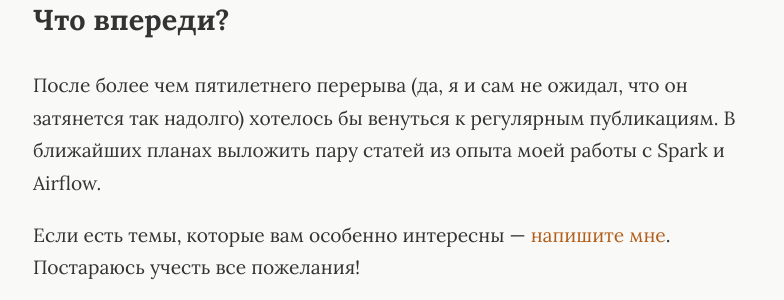
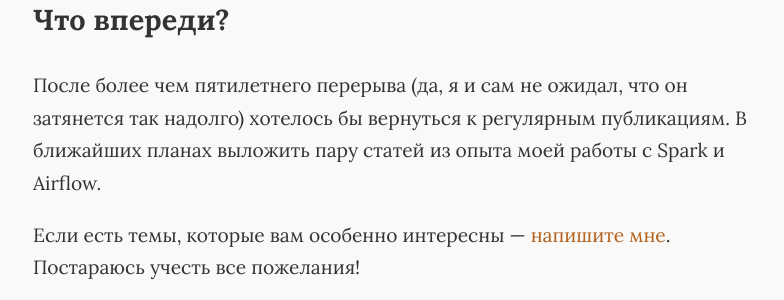
Before and after one commit to chermenin/chermenin.ru, a Jekyll site: the page built from _posts/2025-08-06-blog-reloaded.md, in a window 1280 px wide. Shown: the part 684-984 px from the top of the page, without its empty margins (247-1031 px from the left). Built offline with Jekyll 4.4.1, drawn with Linux system fonts in a browser that asks for light colours.

Commit message:
Fixed spell

```diff
--- a/_posts/2025-08-06-blog-reloaded.md
+++ b/_posts/2025-08-06-blog-reloaded.md
@@ -25,7 +25,7 @@ tags:
 > * Слегка доработанная система тегов
 
 ## Что впереди?
-После более чем пятилетнего перерыва (да, я и сам не ожидал, что он затянется так надолго) хотелось бы венуться к регулярным публикациям.
+После более чем пятилетнего перерыва (да, я и сам не ожидал, что он затянется так надолго) хотелось бы вернуться к регулярным публикациям.
 В ближайших планах выложить пару статей из опыта моей работы с Spark и Airflow.
 
 Если есть темы, которые вам особенно интересны — [напишите мне]({{ '/contact' | relative_url }}). Постараюсь учесть все пожелания!
```
Also changed, not shown: _posts/2016-08-04-lambda-vs-reference.md (+1 -1 lines), _posts/2018-02-09-git-history.md (+1 -1 lines), 1 other file.
